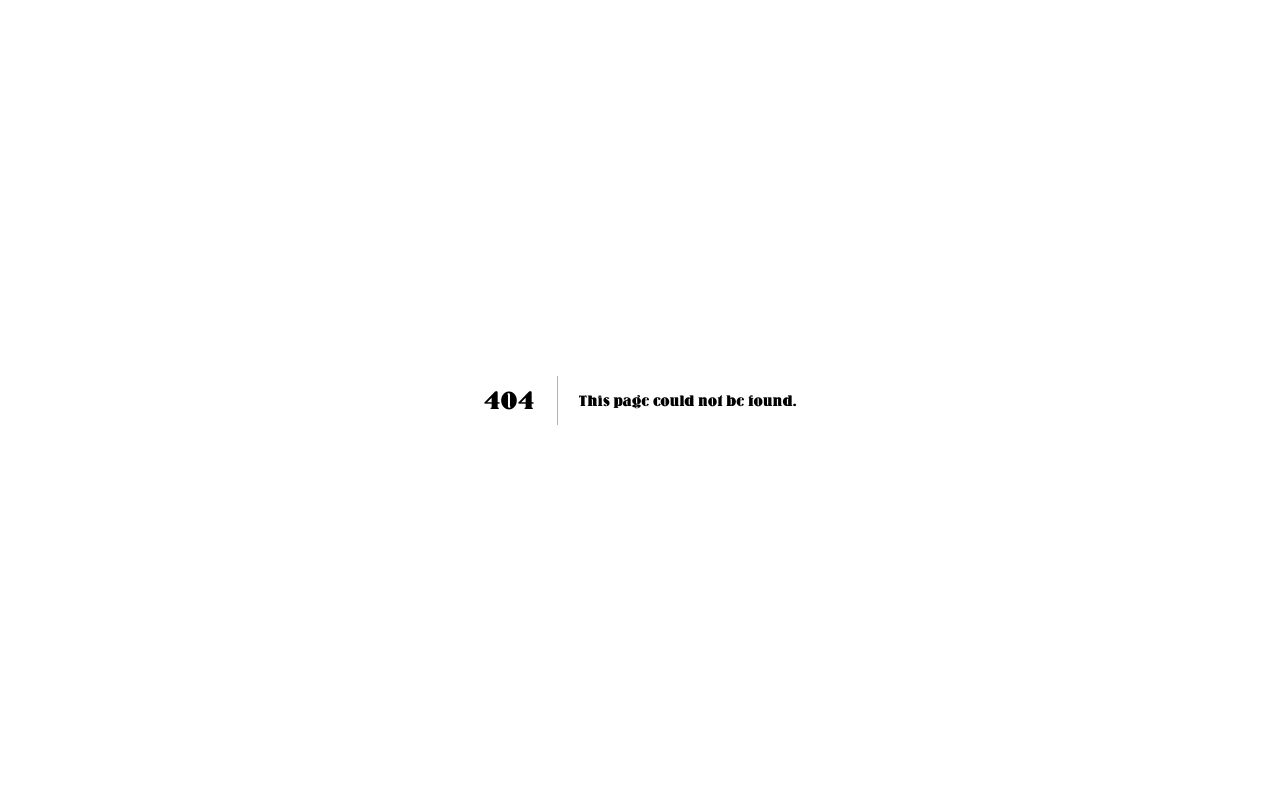
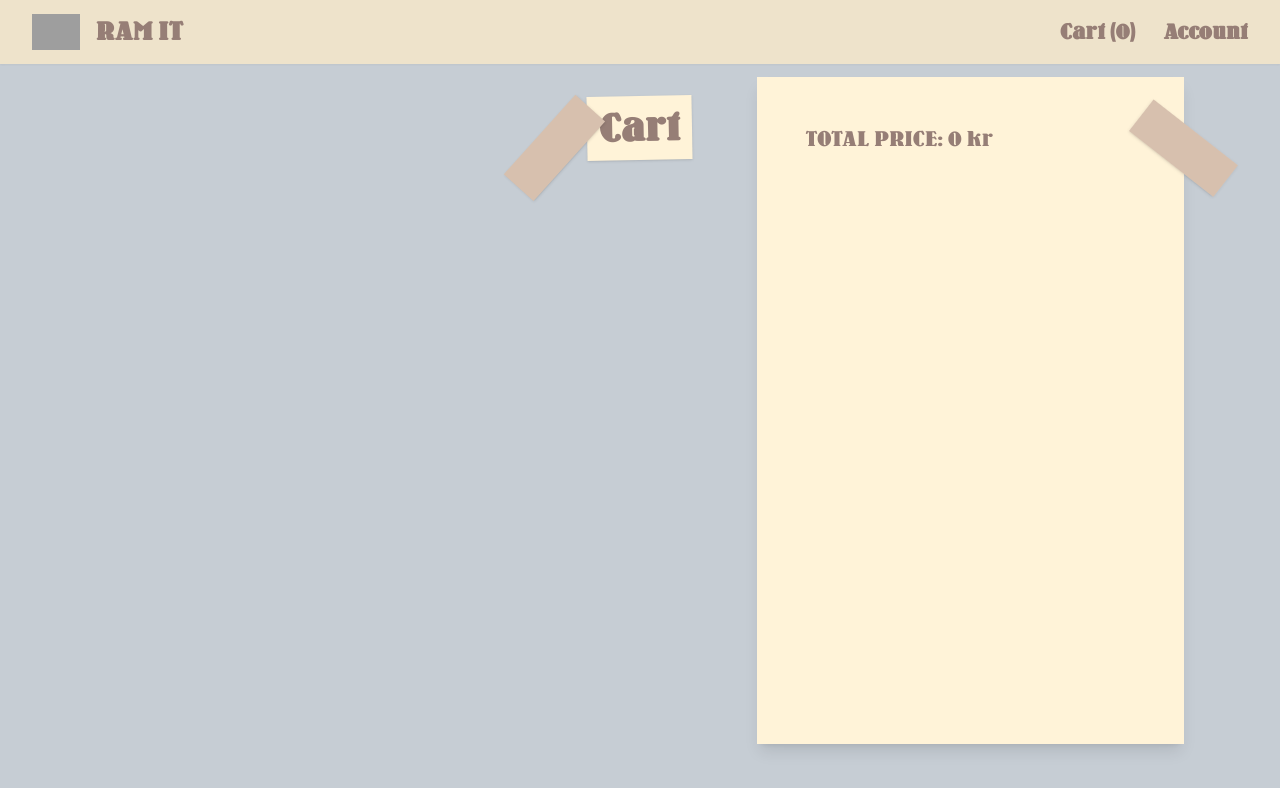
Before and after one commit to Ellipog/EX2023, a Next.js app: page /cart in a window 1280 px wide. Before the commit this address had no page. Shown: the top 788 px of the page. Built offline with nearby package versions, Linux system fonts and the light colour scheme; grey boxes are pictures that could not be loaded.

Commit message:
cart system

```diff
--- /dev/null
+++ b/app/cart/page.tsx
@@ -0,0 +1,34 @@
+"use client";
+
+import React from "react";
+import Navbar from "../components/Navbar";
+import { useSelector } from "react-redux";
+import CartItems from "../components/CartItems";
+
+export default function Cart() {
+  const cart: { [key: string]: any } = useSelector((state: { [key: string]: any }) => state.cart);
+  console.log(cart);
+
+  const getTotalPrice = () => {
+    return cart.reduce((accumulator: number, item: { quantity: number; price: number }) => accumulator + item.quantity * item.price, 0);
+  };
+
+  return (
+    <main className="flex w-screen h-screen flex-col items-center justify-center bg-[#c6cdd4]">
+      <Navbar />
+      <h1 className="text-[#967E76] font-bold text-4xl mt-8 bg-[#fff3d8] p-3 rotate-[-1deg] shadow">Cart</h1>
+      <div className="h-full w-full pl-12 overflow-scroll flex flex-row">
+        <div className="w-7/12 grid grid-cols-3">
+          {Object.values(cart).map((item, i) => {
+            return <CartItems key={i} item={item} />;
+          })}
+        </div>
+        <div className="w-4/12 flex h-5/6 bg-[#fff3d8] fixed p-12 bottom-14 right-24 text-[#967E76] shadow-lg">
+          <p className="text-xl">TOTAL PRICE: {getTotalPrice()} kr</p>
+        </div>
+        <div className="w-1/12 h-10 bg-[#D7C0AE] fixed right-[2.7rem] top-[8rem] rotate-[38deg] shadow"></div>
+        <div className="w-1/12 h-10 bg-[#D7C0AE] fixed right-[42rem] top-[8rem] rotate-[-48deg] shadow"></div>
+      </div>
+    </main>
+  );
+}
--- /dev/null
+++ b/app/components/CartItems.tsx
@@ -0,0 +1,55 @@
+/* eslint-disable @next/next/no-img-element */
+import React from "react";
+import { FontAwesomeIcon } from "@fortawesome/react-fontawesome";
+import { faXmark } from "@fortawesome/free-solid-svg-icons";
+import { toast } from "react-hot-toast";
+import { useDispatch } from "react-redux";
+import { incrementQuantity, decrementQuantity, removeFromCart } from "../redux/cart.slice";
+
+type Props = {
+  item: any;
+};
+
+const Navbar = (props: Props) => {
+  const random = Math.floor(Math.random() * 6) - 3;
+  const dispatch = useDispatch();
+  const cart = props.item;
+
+  return (
+    <div className="p-8">
+      <div className="relative z-10 w-full">
+        <img
+          src="https://pngimg.com/uploads/pin/pin_PNG76.png"
+          alt="pin"
+          className="h-10 absolute left-[40%]"
+          onClick={() => {
+            toast.success(`Added 1 ${cart.name} to cart!`);
+            dispatch(incrementQuantity(cart.name));
+          }}
+        />
+      </div>
+      <div className="flex flex-col justify-center items-center p-8 bg-[#EEE3CB] shadow-xl transition-all" style={{ rotate: random + "deg" }}>
+        <img src={cart.image} alt={cart.name} className="mb-4 bg-[#D7C0AE] object-contain p-4 w-full h-56" />
+        <div className="flex flex-row justify-between items-center w-full">
+          <div className="bg-[#fff3d8] flex justify-center flex-col items-center p-2 w-9/12 shadow">
+            <h1 className="text-[#967E76] font-medium">{cart.name}</h1>
+            <div className="flex flex-row justify-between w-full pl-1">
+              <h1 className="text-[#967E76] font-medium">QTY: {cart.quantity}</h1>
+              <h1 className="text-[#967E76] font-medium">{cart.price * cart.quantity} kr</h1>
+            </div>
+          </div>
+          <FontAwesomeIcon
+            icon={faXmark}
+            className="w-12 h-12 text-[#967E76] hover: cursor-pointer"
+            onClick={() => {
+              toast.success(`Removed 1 ${cart.name} from cart!`);
+              dispatch(decrementQuantity(cart.name));
+            }}
+          />
+        </div>
+      </div>
+    </div>
+  );
+};
+
+export default Navbar;
--- a/app/components/Items.tsx
+++ b/app/components/Items.tsx
@@ -3,22 +3,24 @@ import React from "react";
 import { FontAwesomeIcon } from "@fortawesome/react-fontawesome";
 import { faShoppingCart } from "@fortawesome/free-solid-svg-icons";
 import { toast } from "react-hot-toast";
+import { useDispatch } from "react-redux";
+import { addToCart } from "../redux/cart.slice";
 
 type Props = {
   items: any;
-	setCart: any;
-	cart: any;
 };
 
 const Navbar = (props: Props) => {
   const random = Math.floor(Math.random() * 6) - 3;
+
+  const dispatch = useDispatch();
 
   return (
     <div className="p-8">
       <div className="fixed z-10 w-full">
         <img src="https://pngimg.com/uploads/pin/pin_PNG76.png" alt="pin" className="h-10 relative left-[6%]" />
       </div>
-			<div className="flex flex-col justify-center items-center p-8 bg-[#EEE3CB] shadow-xl" style={{ rotate: random + "deg" }}>
+      <div className="flex flex-col justify-center items-center p-8 bg-[#EEE3CB] shadow-xl transition-all" style={{ rotate: random + "deg" }}>
         <img src={props.items.image} alt={props.items.name} className="mb-4 bg-[#D7C0AE] object-contain p-4 w-full h-56" />
         <div className="flex flex-row justify-between items-center w-full">
           <div className="bg-[#fff3d8] flex justify-center flex-col items-center p-2 w-9/12 shadow">
@@ -30,7 +32,7 @@ const Navbar = (props: Props) => {
             className="w-10 h-10 text-[#967E76] hover: cursor-pointer"
             onClick={() => {
               toast.success("Added to cart!");
-							props.setCart([...props.cart, { name: props.items.name, price: props.items.price }]);
+              dispatch(addToCart(props.items));
             }}
           />
         </div>
--- a/app/components/Navbar.tsx
+++ b/app/components/Navbar.tsx
@@ -1,17 +1,20 @@
 /* eslint-disable @next/next/no-img-element */
 import Link from "next/link";
 import React from "react";
+import { useSelector } from "react-redux";
 
-type Props = {
-	cart: any;
+const Navbar = () => {
+  const cart: { [key: string]: any } = useSelector((state: { [key: string]: any }) => state.cart);
+
+  const getItemsCount = () => {
+    return cart.reduce((accumulator: any, item: { quantity: any }) => accumulator + item.quantity, 0);
   };
 
-const Navbar = (props: Props) => {
   return (
     <div className="w-full h-12 bg-[#EEE3CB] flex justify-between items-center flex-row p-8 shadow-sm">
       <Link href="/">
-				<div className="flex justify-center items-center text-[#967E76] h-full font-bold text-2xl">
-					<img src="https://o.remove.bg/downloads/4437fec3-6ed5-4b3a-8c0b-240302c86435/istockphoto-1009524216-612x612-removebg-preview.png" alt="LOGO" className="w-12" />
+        <div className="flex justify-center items-center text-[#967E76] h-full font-bold text-2xl gap-4">
+          <img src="https://i.imgur.com/nPLXP7n.png" alt="LOGO" className="w-12" />
           <p>RAM IT</p>
         </div>
       </Link>
@@ -23,7 +26,7 @@ const Navbar = (props: Props) => {
         </Link>
         <Link href="/cart">
           <div className="flex justify-center items-center text-[#967E76] h-full font-bold text-xl">
-						<p>Cart ({props.cart.length})</p>
+            <p>Cart ({getItemsCount()})</p>
           </div>
         </Link>
       </div>
--- a/app/globals.css
+++ b/app/globals.css
@@ -21,6 +21,10 @@ body {
   background: linear-gradient(to bottom, transparent, rgb(var(--background-end-rgb))) rgb(var(--background-start-rgb));
 }
 
+::-webkit-scrollbar {
+  display: none;
+}
+
 /* add a font face for the woodennickel font in fonts folder */
 @font-face {
   font-family: Wooden;
--- a/app/layout.tsx
+++ b/app/layout.tsx
@@ -1,7 +1,11 @@
+"use client";
+
 import "./globals.css";
 import { Inter } from "next/font/google";
 import Providers from "./components/Providers";
 import { Toaster } from "react-hot-toast";
+import store from "./redux/store";
+import { Provider } from "react-redux";
 
 const inter = Inter({ subsets: ["latin"] });
 
@@ -13,12 +17,14 @@ export const metadata = {
 export default function RootLayout({ children }: { children: React.ReactNode }) {
   return (
     <html lang="en">
+      <Provider store={store}>
         <body className={inter.className}>
           <Providers>
             <Toaster />
             {children}
           </Providers>
         </body>
+      </Provider>
     </html>
   );
 }
--- a/app/page.tsx
+++ b/app/page.tsx
@@ -15,15 +15,14 @@ export default function Home() {
     { name: "Red Computer Desk", price: 16999, image: "https://i.imgur.com/3eiCseG.png" },
     { name: "Computer Camera", price: 299, image: "https://i.imgur.com/KdLhWoU.png" },
   ]);
-	const [cart, setCart] = useState([]);
 
   return (
     <main className="flex w-screen h-screen flex-col items-center justify-center bg-[#c6cdd4]">
-			<Navbar cart={cart} />
+      <Navbar />
       <h1 className="text-[#967E76] font-bold text-4xl mt-8 bg-[#fff3d8] p-3 rotate-1 shadow">Products</h1>
       <div className="h-full w-9/12 grid grid-cols-4">
         {Object.values(items).map((items, i) => {
-					return <Items key={i} items={items} setCart={setCart} cart={cart} />;
+          return <Items key={i} items={items} />;
         })}
       </div>
     </main>
--- /dev/null
+++ b/app/redux/cart.slice.js
@@ -0,0 +1,37 @@
+import { createSlice } from "@reduxjs/toolkit";
+
+const cartSlice = createSlice({
+  name: "cart",
+  initialState: [],
+  reducers: {
+    addToCart: (state, action) => {
+      const itemExists = state.find((item) => item.name === action.payload.name);
+      if (itemExists) {
+        itemExists.quantity++;
+      } else {
+        state.push({ ...action.payload, quantity: 1 });
+      }
+    },
+    incrementQuantity: (state, action) => {
+      const item = state.find((item) => item.name === action.payload);
+      item.quantity++;
+    },
+    decrementQuantity: (state, action) => {
+      const item = state.find((item) => item.name === action.payload);
+      if (item.quantity === 1) {
+        const index = state.findIndex((item) => item.name === action.payload);
+        state.splice(index, 1);
+      } else {
+        item.quantity--;
+      }
+    },
+    removeFromCart: (state, action) => {
+      const index = state.findIndex((item) => item.name === action.payload);
+      state.splice(index, 1);
+    },
+  },
+});
+
+export const cartReducer = cartSlice.reducer;
+
+export const { addToCart, incrementQuantity, decrementQuantity, removeFromCart } = cartSlice.actions;
--- /dev/null
+++ b/app/redux/store.js
@@ -0,0 +1,12 @@
+import { configureStore } from "@reduxjs/toolkit";
+import { cartReducer } from "./cart.slice";
+
+const reducer = {
+  cart: cartReducer,
+};
+
+const store = configureStore({
+  reducer,
+});
+
+export default store;
--- a/package.json
+++ b/package.json
@@ -12,6 +12,7 @@
 		"@fortawesome/fontawesome-svg-core": "^6.4.0",
 		"@fortawesome/free-solid-svg-icons": "^6.4.0",
 		"@fortawesome/react-fontawesome": "^0.2.0",
+		"@reduxjs/toolkit": "^1.9.5",
 		"@types/node": "20.1.1",
 		"@types/react": "18.2.6",
 		"@types/react-dom": "18.2.4",
@@ -27,6 +28,7 @@
 		"react": "18.2.0",
 		"react-dom": "18.2.0",
 		"react-hot-toast": "^2.4.1",
+		"react-redux": "^8.0.7",
 		"tailwindcss": "3.3.2",
 		"typescript": "5.0.4"
 	},
```
Also changed, not shown: 1 other file (tests, documents, lock files or other folders). Lines whose indentation alone changed are shown as unchanged.
